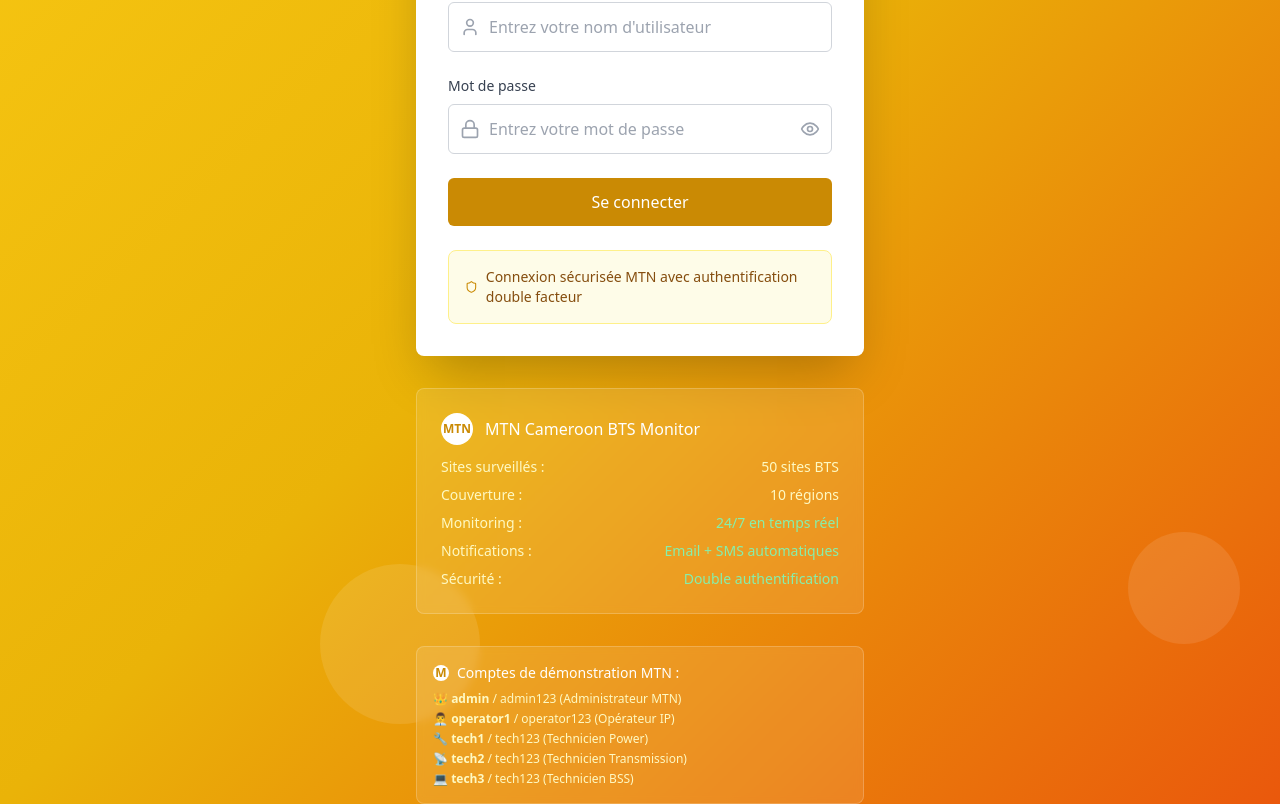
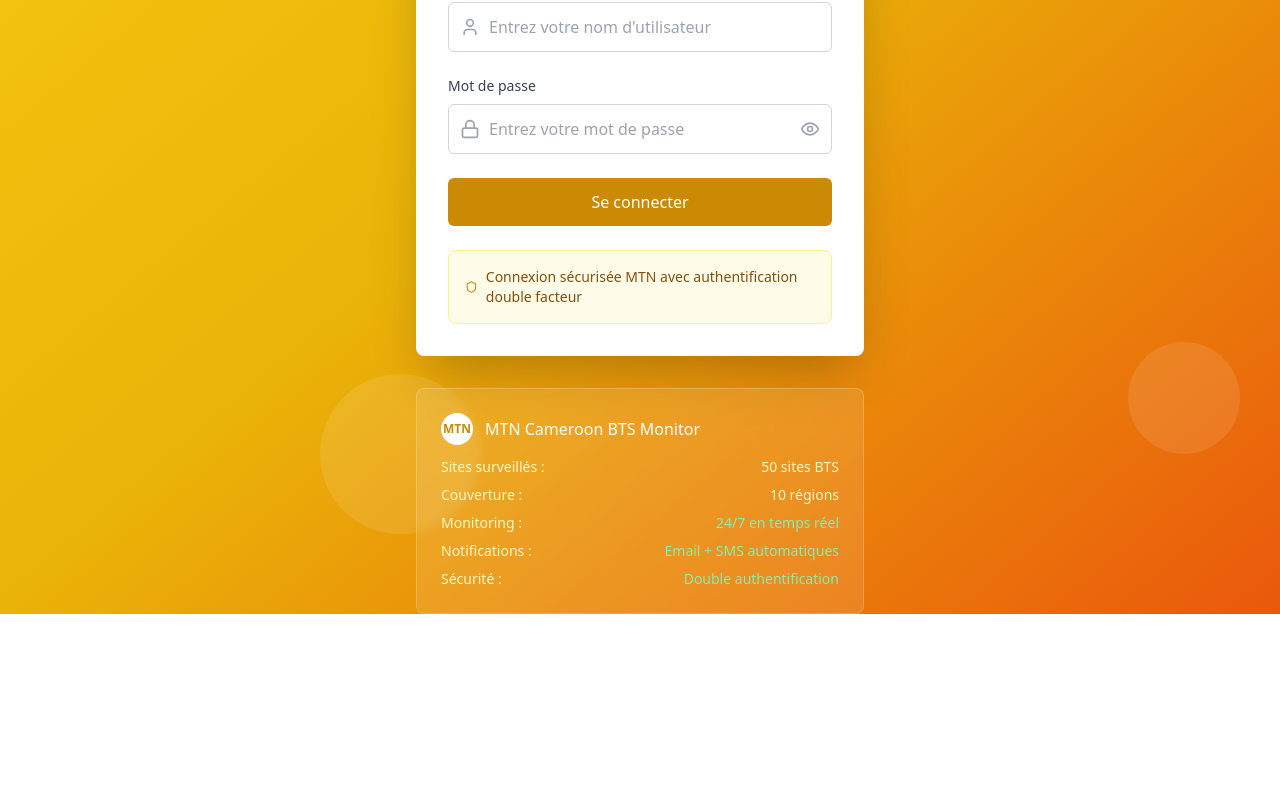
Before and after one commit to Mnf0612/monitoring, a React (Vite) app: page / in a window 1280 px wide. Shown: the part 458-1262 px from the top of the page. After the commit the page ends 1072 px from the top, so only its background shows below. Built offline with nearby package versions, Linux system fonts and the light colour scheme.

Commit message:
Remove demo credentials section from login form

```diff
--- a/src/components/LoginForm.tsx
+++ b/src/components/LoginForm.tsx
@@ -309,23 +309,6 @@ export function LoginForm({ onLogin }: LoginFormProps) {
             </div>
           </div>
         </div>
-
-        {/* Demo Credentials */}
-        <div className="bg-white/10 backdrop-blur-sm rounded-lg p-4 border border-white/20">
-          <h4 className="text-white font-medium mb-2 text-sm flex items-center">
-            <div className="h-4 w-4 bg-white rounded-full flex items-center justify-center mr-2">
-              <div className="text-yellow-600 font-black text-xs">M</div>
-            </div>
-            Comptes de démonstration MTN :
-          </h4>
-          <div className="space-y-1 text-xs text-yellow-100">
-            <div>👑 <strong>admin</strong> / admin123 (Administrateur MTN)</div>
-            <div>👨‍💼 <strong>operator1</strong> / operator123 (Opérateur IP)</div>
-            <div>🔧 <strong>tech1</strong> / tech123 (Technicien Power)</div>
-            <div>📡 <strong>tech2</strong> / tech123 (Technicien Transmission)</div>
-            <div>💻 <strong>tech3</strong> / tech123 (Technicien BSS)</div>
-          </div>
-        </div>
       </div>
     </div>
   );
```
